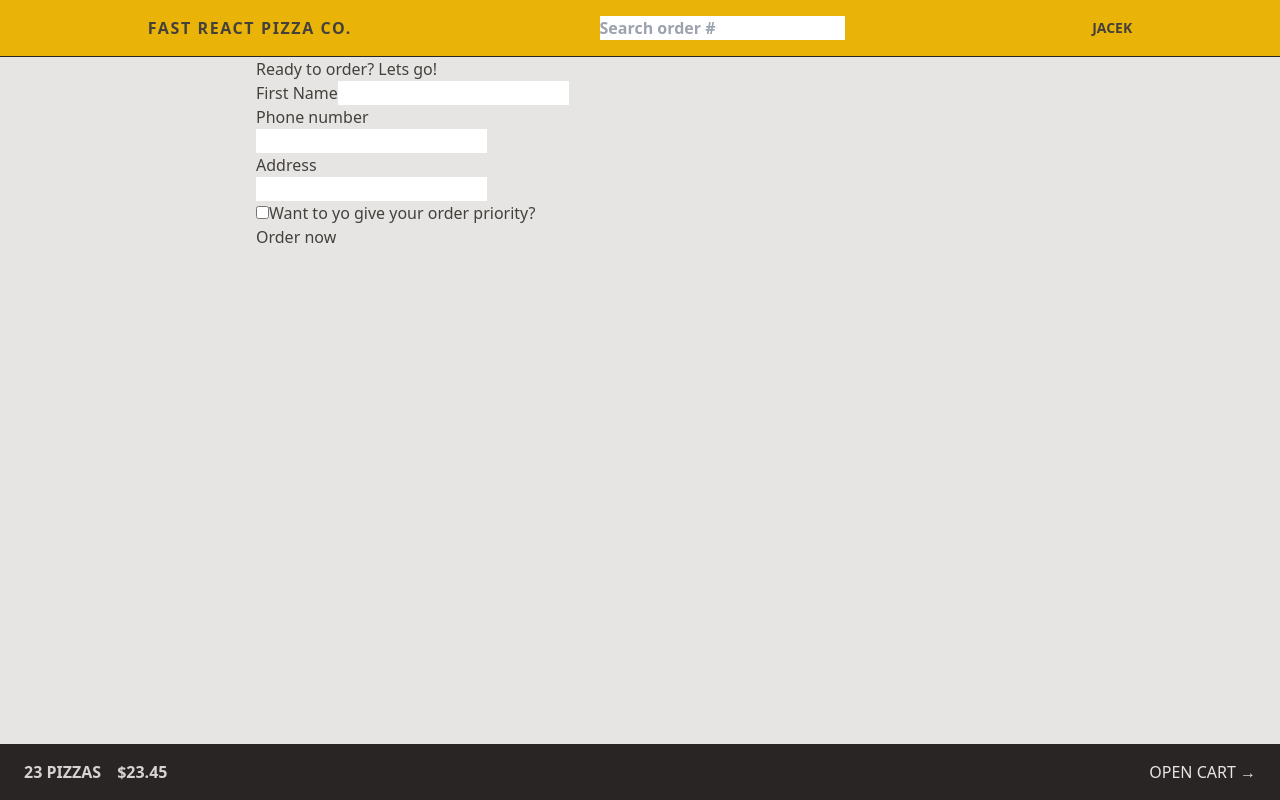
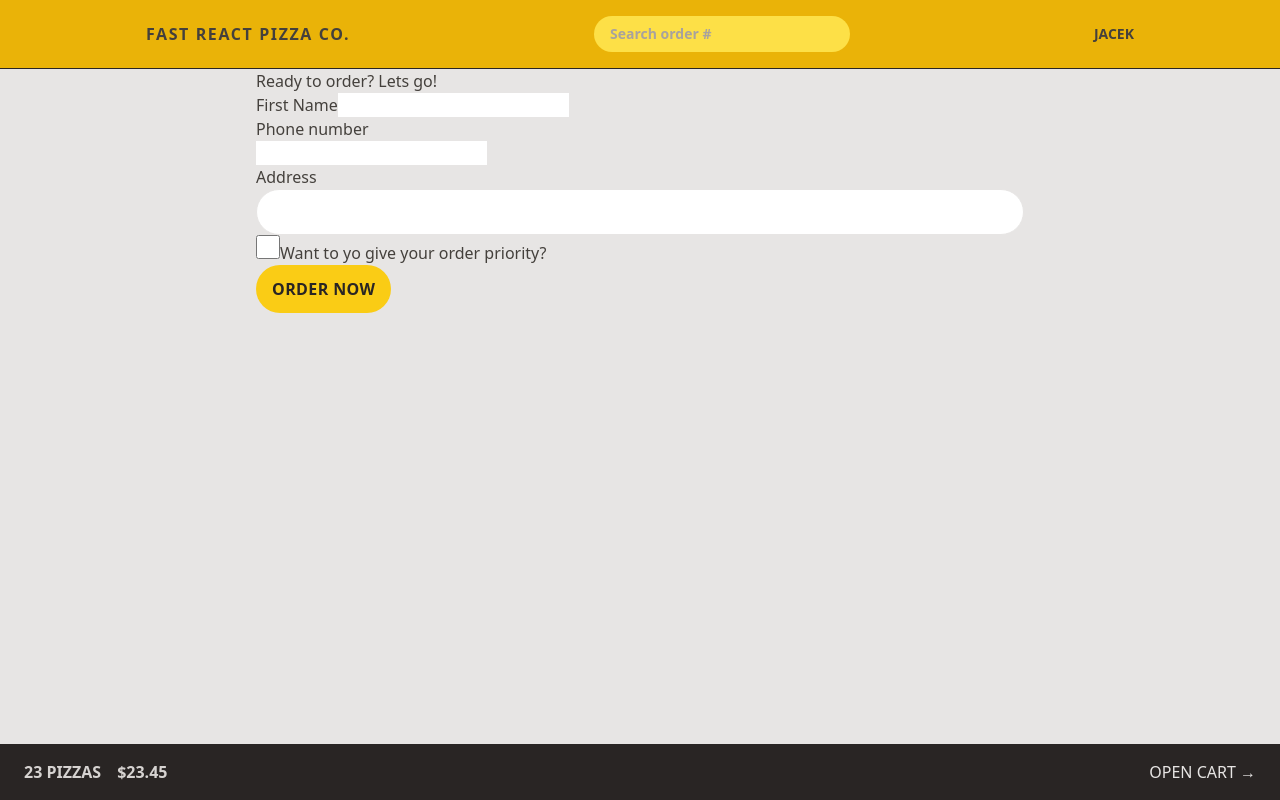
Before and after one commit to jacekzielinski87/fast-react-pizza-app, a React (Vite) app: page /order/new in a window 1280 px wide. Built offline with nearby package versions, Linux system fonts and the light colour scheme.

Commit message:
Styling properties

```diff
--- a/src/features/cart/Cart.jsx
+++ b/src/features/cart/Cart.jsx
@@ -1,4 +1,6 @@
 import { Link } from 'react-router-dom';
+import LinkButton from '../../ui/LinkButton';
+import Button from '../../ui/Button';
 
 const fakeCart = [
   {
@@ -29,13 +31,13 @@ function Cart() {
 
   return (
     <div>
-      <Link to="/menu">&larr; Back to menu</Link>
+      <LinkButton to="/menu">&larr; Back to menu</LinkButton>
 
       <h2>Your cart, %NAME%</h2>
 
       <div>
-        <Link to="/order/new">Order pizzas</Link>
-        <button>Clear cart</button>
+        <Button to="/order/new">Order pizzas</Button>
+      <button>Clear cart</button>
       </div>
     </div>
   );
--- a/src/features/order/CreateOrder.jsx
+++ b/src/features/order/CreateOrder.jsx
@@ -1,32 +1,33 @@
 /* eslint-disable react-refresh/only-export-components */
-import { useState } from "react";
-import { Form, redirect, useNavigation, useActionData } from "react-router-dom";
-import { createOrder } from "../../services/apiRestaurant";
+import { useState } from 'react';
+import { Form, redirect, useNavigation, useActionData } from 'react-router-dom';
+import { createOrder } from '../../services/apiRestaurant';
+import Button from '../../ui/Button';
 
 // https://uibakery.io/regex-library/phone-number
 const isValidPhone = (str) =>
   /^\+?\d{1,4}?[-.\s]?\(?\d{1,3}?\)?[-.\s]?\d{1,4}[-.\s]?\d{1,4}[-.\s]?\d{1,9}$/.test(
-    str
+    str,
   );
 
 const fakeCart = [
   {
     pizzaId: 12,
-    name: "Mediterranean",
+    name: 'Mediterranean',
     quantity: 2,
     unitPrice: 16,
     totalPrice: 32,
   },
   {
     pizzaId: 6,
-    name: "Vegetale",
+    name: 'Vegetale',
     quantity: 1,
     unitPrice: 13,
     totalPrice: 13,
   },
   {
     pizzaId: 11,
-    name: "Spinach and Mushroom",
+    name: 'Spinach and Mushroom',
     quantity: 1,
     unitPrice: 15,
     totalPrice: 15,
@@ -35,7 +36,7 @@ const fakeCart = [
 
 function CreateOrder() {
   const navigation = useNavigation();
-  const isSubmitting = navigation.state === "submitting";
+  const isSubmitting = navigation.state === 'submitting';
 
   const formErrors = useActionData();
 
@@ -63,12 +64,19 @@ function CreateOrder() {
         <div>
           <label>Address</label>
           <div>
-            <input type="text" name="address" required />
+            <input className="rounded-full border border-stone-200
+              px-4 py-2 text-sm tranistion-all duration-300
+             placeholder:text-stone-500
+              focus:outline-none focus:ring
+             focus:ring-yellow-400 w-full md:px-6 md:py-3" type="text" name="address" required />
           </div>
         </div>
 
         <div>
           <input
+            className="h-6 w-6 accent-yellow-400
+            focus:outline-none focus:ring
+            focus:ring-yellow-400 focus:ring-offset-2"
             type="checkbox"
             name="priority"
             id="priority"
@@ -80,9 +88,10 @@ function CreateOrder() {
 
         <div>
           <input type="hidden" name="cart" value={JSON.stringify(cart)} />
-          <button disabled={isSubmitting}>
-            {isSubmitting ? "Placing Order..." : "Order now"}
-          </button>
+
+          <Button disabled={isSubmitting}>
+            {isSubmitting ? 'Placing Order...' : 'Order now'}
+          </Button>
         </div>
       </Form>
     </div>
@@ -96,7 +105,7 @@ export async function action({ request }) {
   const order = {
     ...data,
     cart: JSON.parse(data.cart),
-    priority: data.priority === "on",
+    priority: data.priority === 'on',
   };
 
   const newOrder = await createOrder(order);
@@ -104,7 +113,7 @@ export async function action({ request }) {
   const errors = {};
   if (!isValidPhone(order.phone))
     errors.phone =
-      "Please give us your correct phone number. We might need it to contact to You.";
+      'Please give us your correct phone number. We might need it to contact to You.';
 
   if (Object.keys(errors).length > 0) return errors;
 
--- a/src/features/order/SearchOrder.jsx
+++ b/src/features/order/SearchOrder.jsx
@@ -16,7 +16,13 @@ function SearchOrder() {
         <form onSubmit={handleSubmit}>
             <input placeholder="Search order #"
                 value = {query}
-                onChange={e => setQuery(e.target.value)}/>
+                onChange={e => setQuery(e.target.value)}
+                className="rounded-full px-4 py-2 text-sm
+                 bg-yellow-300
+                 placeholder:text-stone-400 w-28
+                 sm:w-64 focus:w-72 transition:all duration-300
+                 focus:outline-none focus:ring-yellow-500
+                 focus:ring-opacity-50"/>
         </form>
     );
 }
--- a/src/features/user/CreateUser.jsx
+++ b/src/features/user/CreateUser.jsx
@@ -1,4 +1,5 @@
 import { useState } from 'react';
+import Button from '../../ui/Button';
 
 function CreateUser() {
   const [username, setUsername] = useState('');
@@ -18,7 +19,7 @@ function CreateUser() {
         placeholder="Your full name"
         value={username}
         onChange={(e) => setUsername(e.target.value)}
-        className="w-72"
+        className="mb-16 w-72"
       />
 
       {username !== '' && (
--- /dev/null
+++ b/src/ui/Button.jsx
@@ -0,0 +1,17 @@
+import React from "react";
+import { Link } from "react-router-dom";
+
+function Button({children, disabled, to}) {
+    const className = 'inline-block rounded-full bg-yellow-400 px-4 py-3 font-bold uppercase tracking-wide text-stone-800 transition-colors duration-300 hover:bg-yellow-300 focus:bg-yellow-300 focus:outline-nonefocus:ring focus:ring-yellow-300 focus:ring-offset-2';
+
+    if(to)
+    return <Link to={to} className = {className}>{children}</Link>
+
+  return (
+    <button disabled = {disabled} className= {className}>
+      {children}
+    </button>
+  );
+}
+
+export default Button;
--- a/src/ui/Error.jsx
+++ b/src/ui/Error.jsx
@@ -1,4 +1,5 @@
 import { useNavigate, useRouteError } from 'react-router-dom';
+import LinkButton from './LinkButton';
 
 function Error() {
   const navigate = useNavigate();
@@ -10,6 +11,8 @@ function Error() {
       <h1>Something went wrong 😢</h1>
       <p>{error.data || error.message}</p>
 
+      <LinkButton to='-1'>&larr; Go back</LinkButton>
+
       <button onClick={() => navigate(-1)}>&larr; Go back</button>
     </div>
   );
--- a/src/ui/Home.jsx
+++ b/src/ui/Home.jsx
@@ -10,7 +10,6 @@ function Home() {
           Straight out of the oven, straight to you.
         </span>
       </h1>
-
       <CreateUser />
     </div>
   );
--- /dev/null
+++ b/src/ui/LinkButton.jsx
@@ -0,0 +1,19 @@
+import React from "react";
+import { Link } from "react-router-dom";
+import { useNavigate } from "react-router-dom";
+
+function LinkButton ({children, to}) {
+    const navigate = useNavigate();
+    const className ='text-sm. text-blue-500 hover:underline'
+
+    if(to ==='-1') return <button className= {className} onClick={() => navigate(-1)}>{children}</button>
+
+
+  return (
+    <Link to={to} className= {className}>
+    {children}
+    </Link>
+  )
+}
+
+export default LinkButton;
```
Also changed, not shown: src/index.css (+0 -14 lines).
